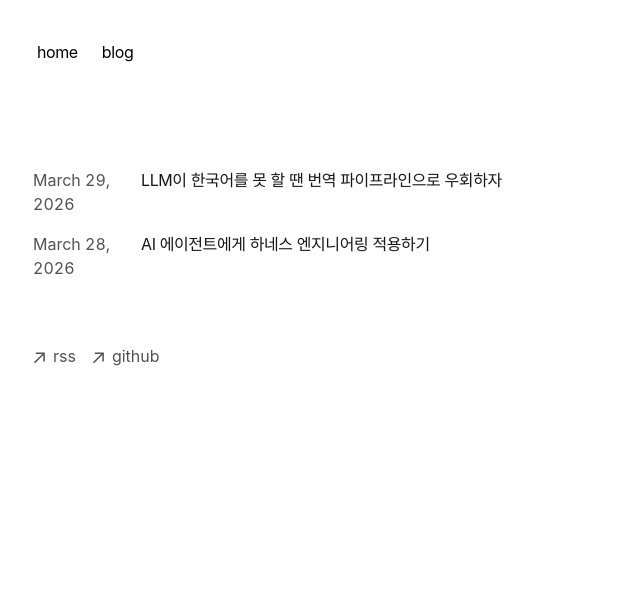
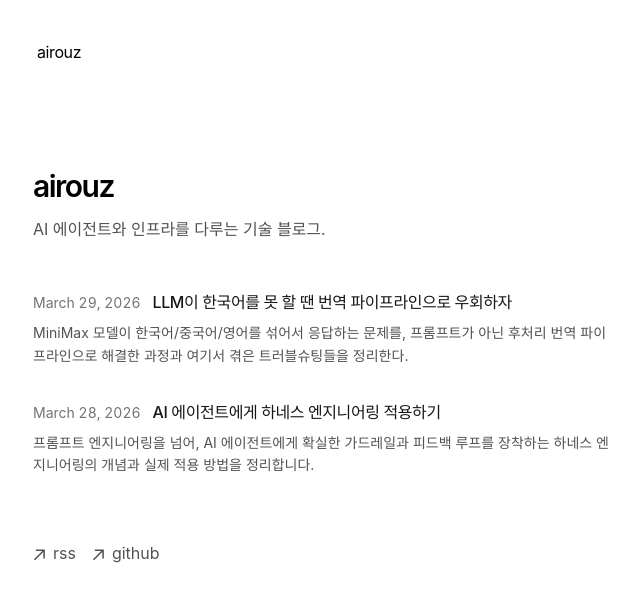
Before and after one commit to airouz/airouz-blog, a Next.js app: page / in a window 1280 px wide. Shown: the top 602 px of the page, without its empty margins (319-959 px from the left). Built offline with nearby package versions, Linux system fonts and the light colour scheme.

Commit message:
redesign: merge home and blog into single page
- Remove /blog page (redirect to /)
- Redesign home with intro section and card-style post list (summaries)
- Simplify navbar to site name only
- Remove /blog from sitemap

```diff
--- a/app/blog/page.tsx
+++ b/app/blog/page.tsx
@@ -1,15 +1,5 @@
-import { BlogPosts } from 'app/components/posts'
+import { redirect } from 'next/navigation'
 
-export const metadata = {
-  title: 'Blog',
-  description: 'Read my blog.',
+export default function BlogPage() {
+  redirect('/')
 }
-
-export default function Page() {
-  return (
-    <section>
-      <h1 className="font-semibold text-2xl mb-8 tracking-tighter">Blog</h1>
-      <BlogPosts />
-    </section>
-  )
-}
--- a/app/components/nav.tsx
+++ b/app/components/nav.tsx
@@ -1,13 +1,4 @@
 import Link from 'next/link'
-
-const navItems = {
-  '/': {
-    name: 'home',
-  },
-  '/blog': {
-    name: 'blog',
-  },
-}
 
 export function Navbar() {
   return (
@@ -18,17 +9,12 @@ export function Navbar() {
           id="nav"
         >
           <div className="flex flex-row space-x-0 pr-10">
-            {Object.entries(navItems).map(([path, { name }]) => {
-              return (
-                <Link
-                  key={path}
-                  href={path}
-                  className="transition-all hover:text-neutral-800 dark:hover:text-neutral-200 flex align-middle relative py-1 px-2 m-1"
-                >
-                  {name}
-                </Link>
-              )
-            })}
+            <Link
+              href="/"
+              className="transition-all hover:text-neutral-800 dark:hover:text-neutral-200 flex align-middle relative py-1 px-2 m-1"
+            >
+              airouz
+            </Link>
           </div>
         </nav>
       </div>
--- a/app/page.tsx
+++ b/app/page.tsx
@@ -1,10 +1,50 @@
-import { BlogPosts } from 'app/components/posts'
+import Link from 'next/link'
+import { formatDate, getBlogPosts } from 'app/blog/utils'
 
 export default function Page() {
+  let allBlogs = getBlogPosts()
+
   return (
     <section>
       <div className="my-8">
-        <BlogPosts />
+        <div className="mb-12">
+          <h1 className="font-semibold text-3xl tracking-tighter mb-3">airouz</h1>
+          <p className="text-neutral-600 dark:text-neutral-400 leading-relaxed">
+            AI 에이전트와 인프라를 다루는 기술 블로그.
+          </p>
+        </div>
+        <div className="space-y-8">
+          {allBlogs
+            .sort((a, b) => {
+              if (
+                new Date(a.metadata.publishedAt) > new Date(b.metadata.publishedAt)
+              ) {
+                return -1
+              }
+              return 1
+            })
+            .map((post) => (
+              <Link
+                key={post.slug}
+                className="block group"
+                href={`/blog/${post.slug}`}
+              >
+                <article className="flex flex-col space-y-2">
+                  <div className="flex items-baseline gap-3">
+                    <time className="text-sm text-neutral-500 dark:text-neutral-500 tabular-nums shrink-0">
+                      {formatDate(post.metadata.publishedAt, false)}
+                    </time>
+                    <h2 className="text-neutral-900 dark:text-neutral-100 tracking-tight font-medium group-hover:text-neutral-600 dark:group-hover:text-neutral-300 transition-colors">
+                      {post.metadata.title}
+                    </h2>
+                  </div>
+                  <p className="text-sm text-neutral-600 dark:text-neutral-400 leading-relaxed line-clamp-2">
+                    {post.metadata.summary}
+                  </p>
+                </article>
+              </Link>
+            ))}
+        </div>
       </div>
     </section>
   )
--- a/app/sitemap.ts
+++ b/app/sitemap.ts
@@ -8,7 +8,7 @@ export default async function sitemap() {
     lastModified: post.metadata.publishedAt,
   }))
 
-  let routes = ['', '/blog'].map((route) => ({
+  let routes = [''].map((route) => ({
     url: `${baseUrl}${route}`,
     lastModified: new Date().toISOString().split('T')[0],
   }))
```
